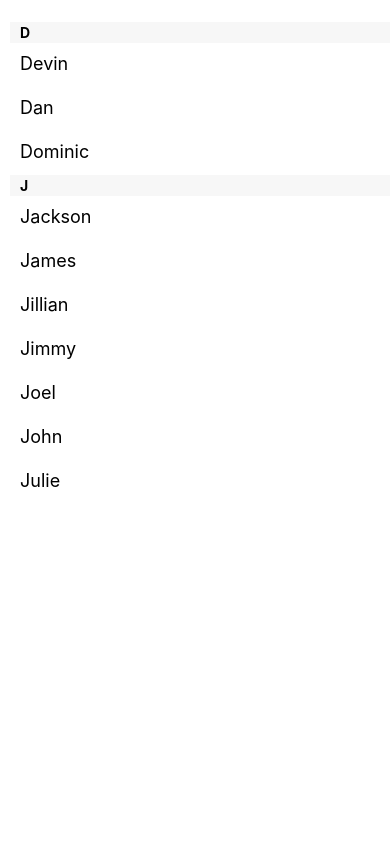
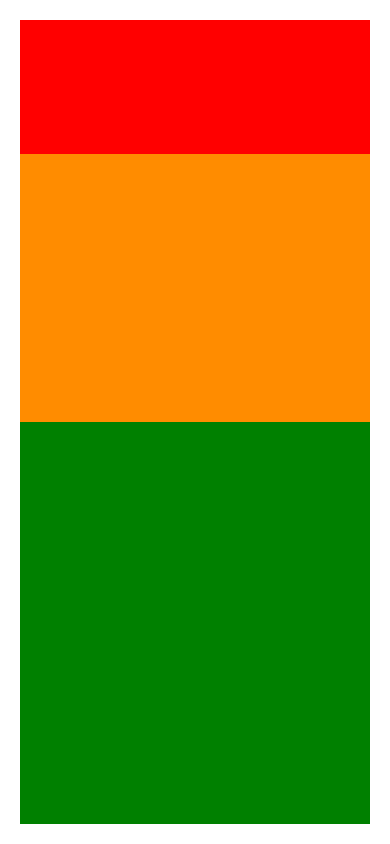
Before and after one commit to czheisenberg/rn-learning, a React Native app: screen / in a window 390 px wide. Built offline with nearby package versions, Linux system fonts and the light colour scheme.

Commit message:
feat: flexbox

```diff
--- a/App.tsx
+++ b/App.tsx
@@ -12,6 +12,7 @@ import Demo2 from './Client/demo1/demo2';
 import Demo3 from './Client/demo1/demo3';
 import Demo4_FlatList from './Client/demo1/demo4-FlatList';
 import Demo5_SectionList from './Client/demo1/demo5-SectionList';
+import Demo6Flexbox from './Client/demo1/demo6-Flexbox';
 
 const App = () =>{
   return(
@@ -40,7 +41,8 @@ const App = () =>{
     //   {/* <Demo3 /> */}
     // </ScrollView>
     // <Demo4_FlatList />
-    <Demo5_SectionList />
+    // <Demo5_SectionList />
+    <Demo6Flexbox />
   )
 }
 
--- /dev/null
+++ b/Client/demo1/demo6-Flexbox.jsx
@@ -0,0 +1,37 @@
+import React, { Component } from 'react';
+import {
+    StyleSheet,
+    Text,
+    View,
+} from 'react-native';
+
+const Demo6Flexbox = () => {
+
+    return (
+        <View style={[
+            styles.container,{
+                flexDirection: "column"
+                // 沿竖轴排列
+            }
+        ]}>
+            <View
+                style={{ flex: 1, backgroundColor: "red"}}
+            />
+            <View
+                style={{ flex: 2, backgroundColor: "darkorange"}}
+            />
+            <View
+                style={{ flex: 3, backgroundColor: "green"}}
+            />
+        </View>
+    )
+}
+
+const styles = StyleSheet.create({
+    container: {
+        flex: 1,
+        padding: 20,
+    }
+})
+
+export default Demo6Flexbox;
```
